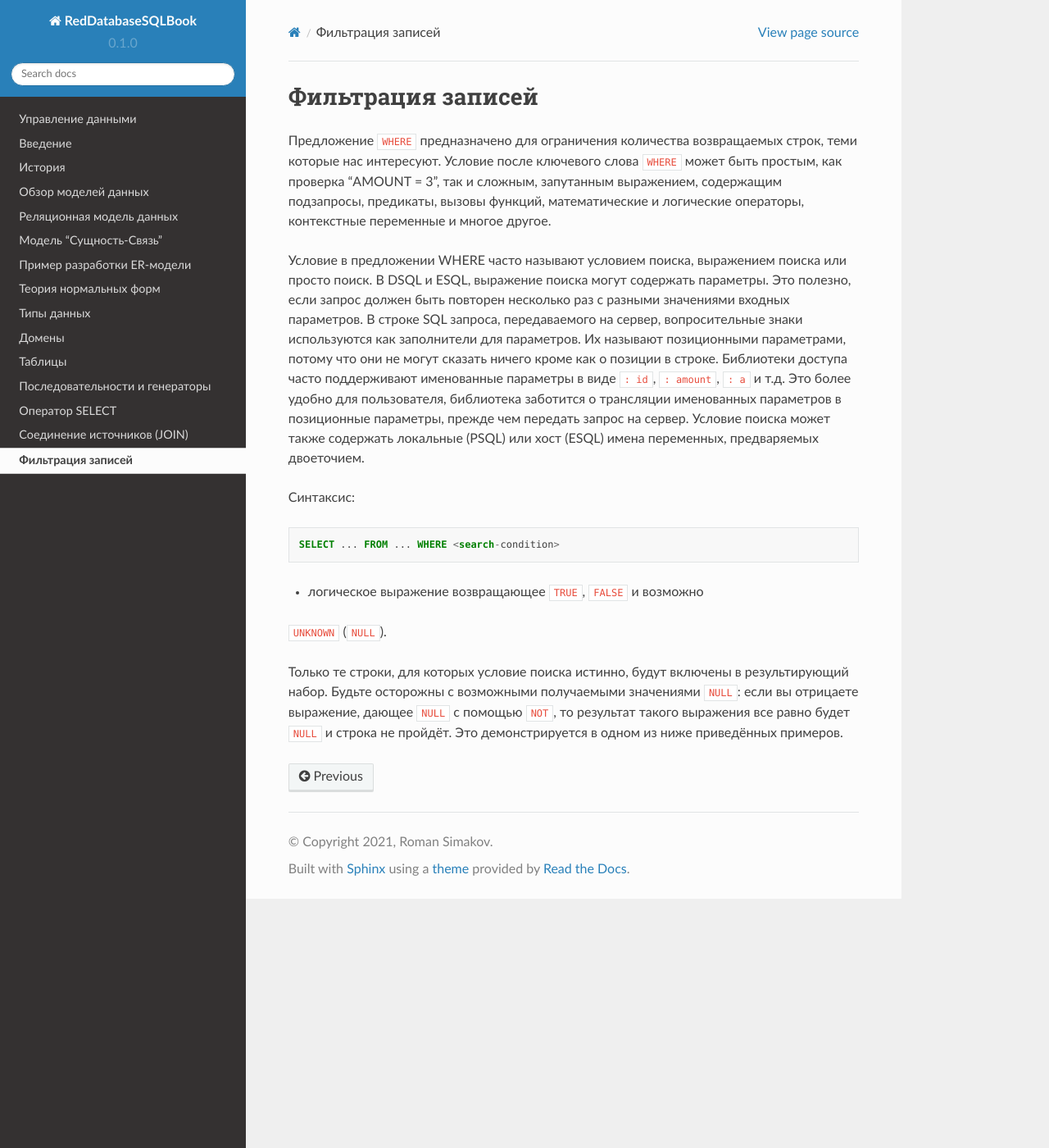
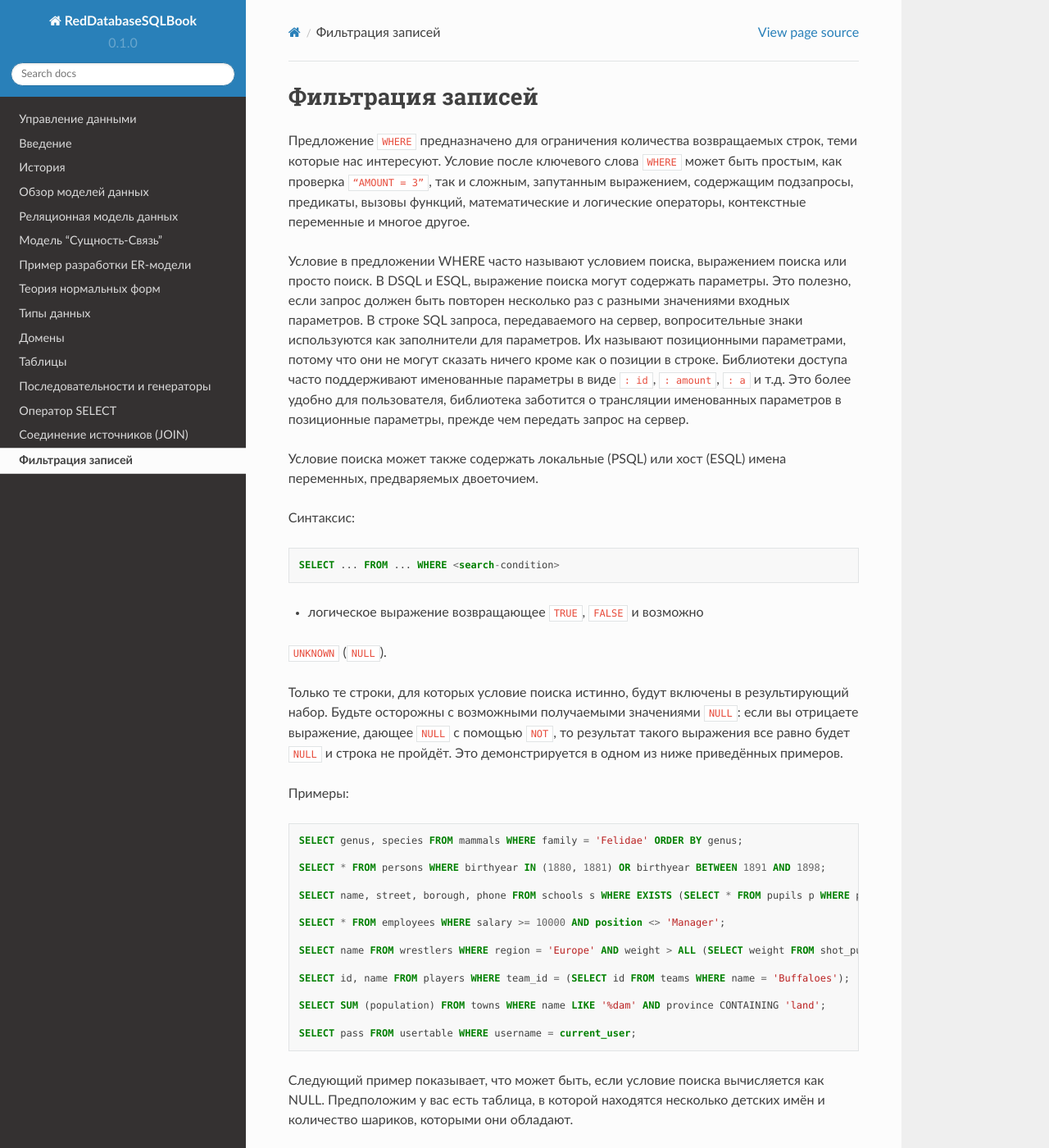
Before and after one commit to red-soft-ru/RedDatabaseSQLBook, a Sphinx documentation site: the page built from docs/source/14_Where.rst, in a window 1280 px wide and 1400 px high. Shown: the whole window at 82% size. Built offline with Sphinx 7.4.7 and the Read the Docs theme 2.0.0, drawn with Linux system fonts in a browser that asks for light colours; pages that are not in the unit, such as notebooks, are missing from menus; some of the changed text lies outside the part shown.

Commit message:
Finished WHERE. Add rules.rst with examples. Start Order chapter.

```diff
--- a/docs/source/06_ERexample.rst
+++ b/docs/source/06_ERexample.rst
@@ -157,7 +157,7 @@ ER-диаграммы удобны тем, что процесс выделен
 мигрировавших в дочерние таблицы для того, чтобы обеспечить связь между
 таблицами посредством внешних ключей.
 
-.. |image0| image:: %22images/ER_example_1.png%22
+.. |image0| image:: images/ER_example_1.png
 .. |image1| image:: images/ER_example_2.png
 .. |image2| image:: images/ER_logical.png
 .. |image3| image:: images/ER_physical.png
--- a/docs/source/14_Where.rst
+++ b/docs/source/14_Where.rst
@@ -3,7 +3,7 @@
 
 Предложение ``WHERE`` предназначено для ограничения количества
 возвращаемых строк, теми которые нас интересуют. Условие после ключевого
-слова ``WHERE`` может быть простым, как проверка “AMOUNT = 3”, так и
+слова ``WHERE`` может быть простым, как проверка ``“AMOUNT = 3”``, так и
 сложным, запутанным выражением, содержащим подзапросы, предикаты, вызовы
 функций, математические и логические операторы, контекстные переменные и
 многое другое.
@@ -18,7 +18,9 @@
 доступа часто поддерживают именованные параметры в виде ``: id``,
 ``: amount``, ``: a`` и т.д. Это более удобно для пользователя,
 библиотека заботится о трансляции именованных параметров в позиционные
-параметры, прежде чем передать запрос на сервер. Условие поиска может
+параметры, прежде чем передать запрос на сервер.
+
+Условие поиска может
 также содержать локальные (PSQL) или хост (ESQL) имена переменных,
 предваряемых двоеточием.
 
@@ -37,3 +39,72 @@
 помощью ``NOT``, то результат такого выражения все равно будет ``NULL``
 и строка не пройдёт. Это демонстрируется в одном из ниже приведённых
 примеров.
+
+Примеры:
+
+.. code:: sql
+
+   SELECT genus, species FROM mammals WHERE family = 'Felidae' ORDER BY genus;
+
+   SELECT * FROM persons WHERE birthyear IN (1880, 1881) OR birthyear BETWEEN 1891 AND 1898;
+
+   SELECT name, street, borough, phone FROM schools s WHERE EXISTS (SELECT * FROM pupils p WHERE p.school = s.id) ORDER BY borough, street;
+
+   SELECT * FROM employees WHERE salary >= 10000 AND position <> 'Manager';
+
+   SELECT name FROM wrestlers WHERE region = 'Europe' AND weight > ALL (SELECT weight FROM shot_putters WHERE region = 'Africa');
+
+   SELECT id, name FROM players WHERE team_id = (SELECT id FROM teams WHERE name = 'Buffaloes');
+
+   SELECT SUM (population) FROM towns WHERE name LIKE '%dam' AND province CONTAINING 'land';
+
+   SELECT pass FROM usertable WHERE username = current_user;
+
+Следующий пример показывает, что может быть, если условие поиска вычисляется как NULL.
+Предположим у вас есть таблица, в которой находятся несколько детских имён и количество
+шариков, которыми они обладают.
+
+Таблица ``MARBLETABLE``
+
+===== =======
+CHILD MARBLES
+===== =======
+Маша  5
+Миша  15
+Таня  <NULL>
+Ваня  0
+Коля  7
+Даша  17
+===== =======
+
+Первое, обратите внимание на разницу между NULL и 0. Известно, что Ваня не имеет шариков вовсе, однако неизвестно количество шариков у Тани.
+
+Теперь, если ввести этот SQL оператор:
+
+.. code:: sql
+
+   SELECT child FROM marbletable WHERE marbles > 10
+
+вы получите имена Миша, Даша. Все эти дети имеют более чем 10 шариков.
+
+Если вы отрицаете выражение:
+
+.. code:: sql
+
+   SELECT child FROM marbletable WHERE NOT marbles > 10
+
+запрос вернёт Маша, Коля, Ваня. Таня не попадет ни в одну из выборок, т.к. не известно сколько у нее шариков. Если вы измените последний запрос так:
+
+.. code:: sql
+
+   SELECT child FROM marbletable WHERE marbles <= 100
+
+результат будет тем же самым, поскольку выражение NULL <= 100 даёт UNKNOWN.
+
+Это не тоже самое что TRUE, поэтому Таня не отображена. Если вы хотите что бы в списке были перечислены все "бедные" дети, то измените запрос следующим образом:
+
+.. code:: sql
+
+   SELECT child FROM marbletable WHERE marbles <= 10 OR marbles IS NULL
+
+Теперь условие поиска становится истинным для Тани, потому что условие "marbles is null" возвращает TRUE в этом случае. Фактически, условие поиска не может быть NULL ни для одного из них.
--- a/docs/source/index.rst
+++ b/docs/source/index.rst
@@ -7,7 +7,7 @@
    В настоящее время учебное пособие разрабатывается
 
 Содержание
---------
+----------
 
 .. toctree::
 
@@ -26,3 +26,4 @@
   12_Select.rst
   13_Joins.rst
   14_Where.rst
+  Order.rst
```
Also changed, not shown: 1 other file.
